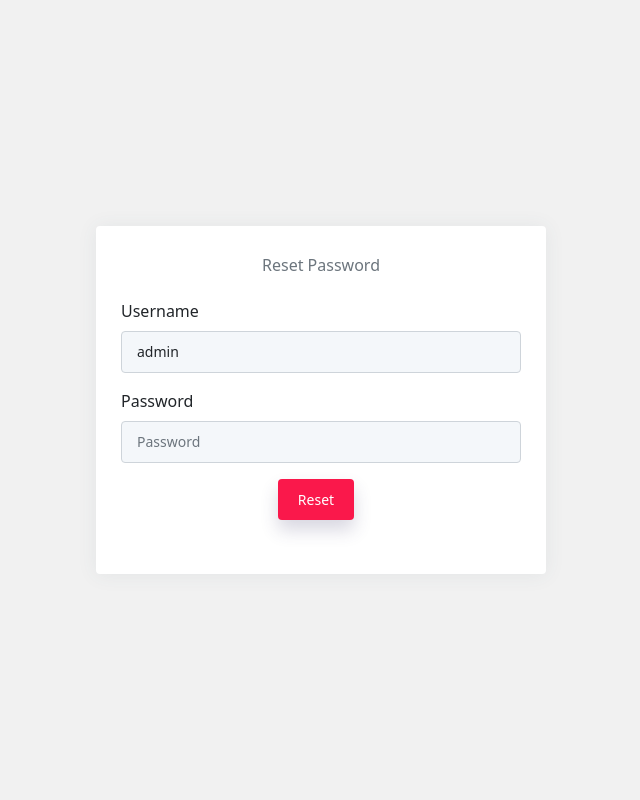
After one commit to Tomiwa-Ot/moukthar, a Flask app: page /reset in a window 1280 px wide. The commit adds this page. Shown: the whole page, without its empty margins (319-959 px from the left). Run offline with Flask 2, Linux system fonts and the light colour scheme; a user stored in the database is signed in; some libraries are stand-ins or nearby versions.

Commit message:
some changes
password reset, database created,

```diff
--- a/server/__init__.py
+++ b/server/__init__.py
@@ -1,7 +1,10 @@
+import re
 from flask import Flask, jsonify, render_template, url_for, request, redirect, session
 from flask_socketio import SocketIO, emit
+from passlib.hash import pbkdf2_sha256
+import sqlite3
 
-
+# below dashboard pass data from nav link ro confirm original request
 app = Flask(__name__)
 app.secret_key = 'the rastafarian in you'
 socketio = SocketIO(app)
@@ -31,12 +34,22 @@ def login():
     elif request.method == 'POST' and request.form.get('username') is not None and request.form.get('password') is not None:
         username = request.form.get('username')
         password = request.form.get('password')
-        if username == "admin" and password == "password":
-            session['username'] = username
-            # below dashboard pass data from nav link ro confirm original request logout sqlite
-            return redirect("/", code=302)
-        else:
-            return render_template("login.html", error="Login Failed. Incorrect username/password"), 401
+        try:
+            con = sqlite3.connect("database.db")
+            cur = con.cursor()
+            cur.execute("SELECT * FROM user WHERE username= ?", (username,))
+            record = cur.fetchall()
+            con.close()
+            if record.__len__() != 0 and username == record[0][0]:
+                if pbkdf2_sha256.verify(password, record[0][1]):
+                    session['username'] = username
+                    return redirect("/", code=302)
+                else:
+                    return render_template("login.html", error="Login Failed. Incorrect username/password"), 401
+            else:
+                return render_template("login.html", error="Login Failed. Incorrect username/password"), 401
+        except sqlite3.Error as error:
+            return render_template("login.html", error="Oops something went wrong"), 401
     else:
         return render_template("error_page.html", code= ["400", "Bad Request"]), 400
 
@@ -85,6 +98,32 @@ def settings():
     else:
         return render_template("error_page.html", code= ["400", "Bad Request"]), 400
 
+@app.route("/reset", methods=['GET', 'POST'])
+def reset_password():
+    if request.method == 'GET' and 'username' in session:
+        return render_template("reset-password.html", username=session['username']), 200
+    elif request.method == 'POST' and request.form.get('username') is not None and request.form.get('password') is not None and 'username' in session:
+        username = request.form.get('username')
+        password = pbkdf2_sha256.hash(request.form.get('password'))
+        try:
+            con = sqlite3.connect("database.db")
+            cur = con.cursor()
+            cur.execute("SELECT * FROM user WHERE username= ?", (session['username'],))
+            record = cur.fetchall()
+            if record.__len__() != 0:
+                cur.execute("INSERT INTO user(username, passkey) VALUES (?, ?)", (username, password))
+                con.commit()
+                con.close()
+                session['username'] = username
+                return redirect("/", 302)
+            else:
+                con.close()
+                return render_template("reset-password.html", error="Oops something went wrong"), 401
+        except sqlite3.Error as error:
+            con.close()
+            return render_template("reset-password.html", error="Oops something went wrong"), 401
+    else:
+        return render_template("error_page.html", code= ["400", "Bad Request"]), 400
 
 @app.errorhandler(404)
 def page_not_found(e):
--- a/server/templates/index.html
+++ b/server/templates/index.html
@@ -50,6 +50,7 @@
                                 </a>
                                 <div class="dropdown-menu dropdown-menu-end nav-link-menu">
                                     <ul class="nav-list">
+                                        <li><a href="/reset" class="dropdown-item"><i class="fas fa-sign-out-alt"></i> Reset password</a></li>
                                         <li><a href="/logout" class="dropdown-item"><i class="fas fa-sign-out-alt"></i> Logout</a></li>
                                     </ul>
                                 </div>
--- /dev/null
+++ b/server/templates/reset-password.html
@@ -0,0 +1,39 @@
+<!DOCTYPE html>
+<html lang="en">
+
+<head>
+    <meta charset="utf-8">
+    <meta name="viewport" content="width=device-width, initial-scale=1, shrink-to-fit=no">
+    <meta http-equiv="X-UA-Compatible" content="IE=edge">
+    <title>Reset Password | Bootstrap Simple Admin Template</title>
+    <link href="{{ url_for('static', filename='assets/vendor/bootstrap/css/bootstrap.min.css') }}" rel="stylesheet">
+    <link href="{{ url_for('static', filename='assets/css/auth.css') }}" rel="stylesheet">
+</head>
+
+<body>
+    <div class="wrapper">
+        <div class="auth-content">
+                    <div class="card">
+                <div class="card-body text-center">
+                    <h6 class="mb-4 text-muted">Reset Password</h6>
+                    <form action="/reset" method="POST">
+                        <div class="mb-3 text-start">
+                            <label for="email" class="form-label">Username</label>
+                            <input name="username" type="text" class="form-control" placeholder="Username" required value="{{username}}">
+                        </div>
+                        <div class="mb-3 text-start">
+                            <label for="password" class="form-label">Password</label>
+                            <input name="password" type="password" class="form-control" placeholder="Password" required>
+                        </div>
+                        <input type="submit" id="btn-login" class="btn btn-primary shadow-2 mb-4" style="background-color: #fa184b;border: none;" value="Reset">
+                    </form>
+                </div>
+            </div>
+        </div>
+    </div>
+    <script src="{{ url_for('static', filename='assets/vendor/jquery/jquery.min.js' )}}"></script>
+    <script src="{{ url_for('static', filename='assets/vendor/bootstrap/js/bootstrap.min.js')}}"></script>
+
+</body>
+
+</html>
```
Also changed, not shown: server/database.db (added).
